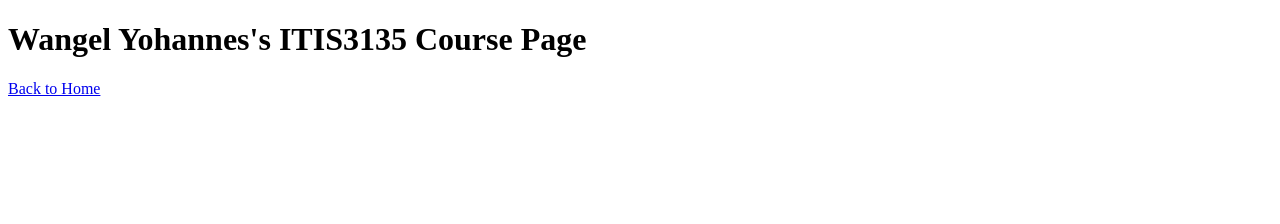
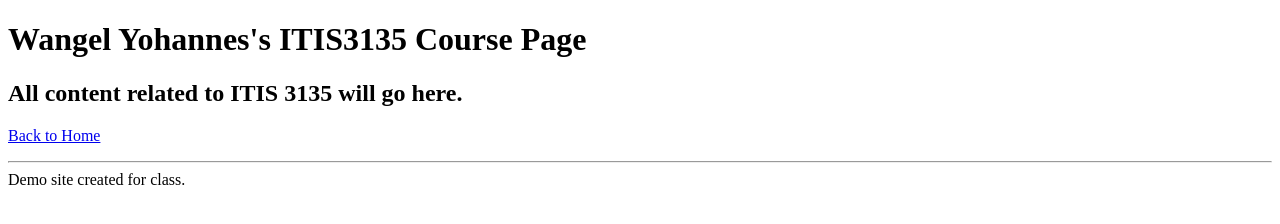
Before and after one commit to wangelyohannes/wangelyohannes.github.io, a plain HTML site: page itis3135/index.html in a window 1280 px wide. Drawn offline with Linux system fonts and the light colour scheme.

Commit message:
Update index.html

```diff
--- a/itis3135/index.html
+++ b/itis3135/index.html
@@ -12,9 +12,16 @@
         </h1>
     </header>
     <main>
-          <p>
+        <h2>
+             All content related to ITIS 3135 will go here.
+        </h2>
+        <p>
             <a href="https://wangelyohannes.github.io/">Back to Home</a>
         </p>
     </main>
+    <footer>
+        <hr>
+        Demo site created for class.
+    </footer>
 </body>
 </html>
```
